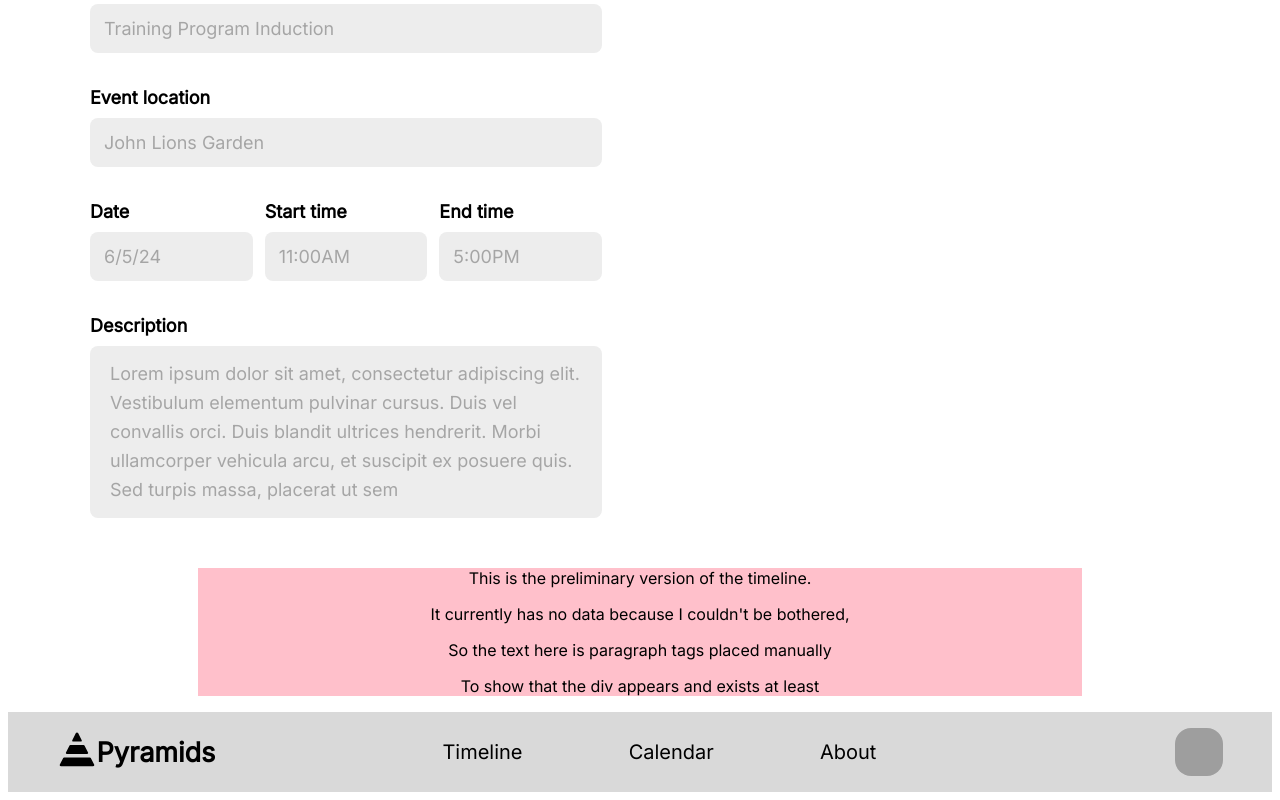
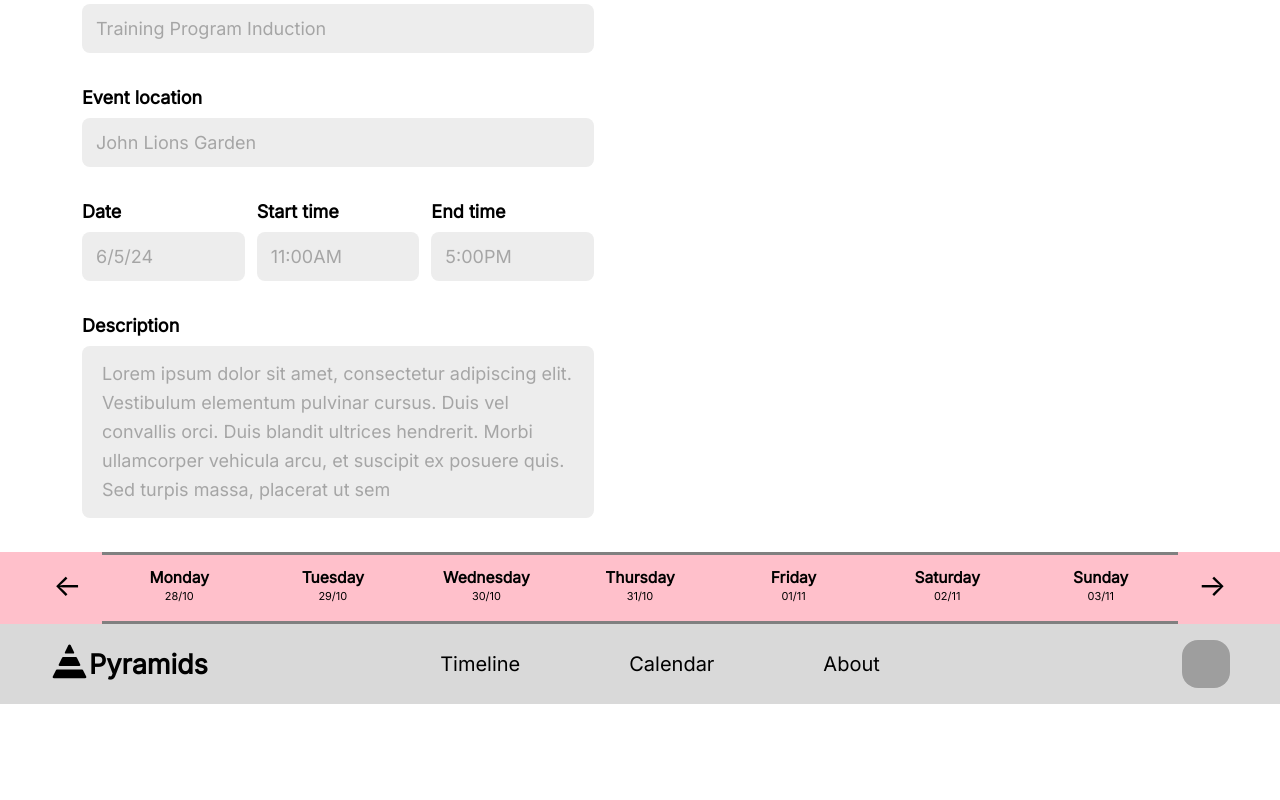
Before and after one commit to devsoc-unsw/trainee-fool-24t3, a React (Vite) app in the folder frontend/: page / in a window 1280 px wide. Shown: the part 1139-1939 px from the top of the page. After the commit the page ends 1843 px from the top, so only its background shows below. Built offline with nearby package versions, Linux system fonts and the light colour scheme; grey boxes are pictures that could not be loaded.

Commit message:
added computation for dates and weekdays for timeline, both pretend dates and actual dates once they get added, except for displaying events. also added in the frontend pretties so that the timeline looks as close to figma as possible, except its pink because i need it to be not white to see it.

```diff
--- a/frontend/src/timeline.module.css
+++ b/frontend/src/timeline.module.css
@@ -1,9 +1,70 @@
+body {
+    margin: 0;
+    padding: 0;
+}
+
 .container {
-    background-color: pink;
     color: black;
     text-align: center;
-    height: 100%;
-    width: 70%;
-    margin-left: auto;
-    margin-right: auto;
 }
+
+.timelineBar {
+    z-index: 1;
+    padding: 0;
+    margin: 0;
+    display: flex;
+    max-width: 100vw;
+    align-content: center;
+    background-color: pink;
+}
+
+.daysContainer {
+    width: 84vw;
+    height: 9vh;
+    border-top: 0.4vh solid gray;
+    border-bottom: 0.4vh solid gray;
+    display: flex;
+}
+
+.arrowContainer {
+    width: 8vw;
+    height: 9vh;
+    font-size: 2.34vw;
+    vertical-align: center;
+    line-height: 8.4vh;
+}
+
+.arrowTextLeft {
+    padding: 0;
+    margin: 0;
+    margin-right: 20%;
+    text-align: right;
+}
+
+.arrowTextRight {
+    padding: 0;
+    margin: 0;
+    margin-left: 20%;
+    text-align: left;
+}
+
+.dayContainerBox {
+    padding: 0;
+    margin: 0;
+    width: 14.3%;
+}
+
+.weekdayText {
+    padding: 0;
+    margin: 0;
+    margin-top: 8.5%;
+    font-weight: 600;
+    font-size: 1.95vh;
+}
+
+.dateText {
+    padding: 0;
+    margin: 0;
+    margin-top: 1%;
+    font-size: 1.37vh;
+}
--- a/frontend/src/timeline.tsx
+++ b/frontend/src/timeline.tsx
@@ -7,6 +7,20 @@ import {
 
 const startDate = new Date(2024, 9, 28);
 const endDate = new Date(2024, 10, 1);
+const days = Array.from({ length: 7 }, (e, i) => {
+
+  e = 0; //straight up this line is just here to get rid of "value declared but not read" warning.
+  // it was bugging me
+
+  const date: Date = new Date(startDate.valueOf());
+
+  date.setDate(startDate.getDate() + i);
+
+  return {
+    date,
+    events: []
+  };
+});
 
 function Day(dayProps: DayInfo) {
 
@@ -24,24 +38,32 @@ function Timeline() {
   const currentTimeline: TimelineInfo = {
     startDate,
     endDate,
-    days: []
+    days
   };
+
   // Replace object above with function to retrieve timeline.
-
+  const getDate = function (day: DayInfo, options: { }): string {
+    return day.date.toLocaleDateString('en-GB', options);
+  }
   return (
     <div className={classes.container}>
       {
         currentTimeline.days.map((day: DayInfo) => Day(day))
       }
-      <p>This is the preliminary version of the timeline.</p>
-      <p>It currently has no data because I couldn't be bothered,</p>
-      <p>So the text here is paragraph tags placed manually</p>
-      <p>To show that the div appears and exists at least</p>
-    </div>
+     <div className={classes.timelineBar}>
+       <div className={classes.arrowContainer}><p className={classes.arrowTextLeft}>&larr;</p></div>
+       <div className={classes.daysContainer}>
+       {currentTimeline.days.map((day) => (
+        <div className={classes.dayContainerBox}>
+          <p className={classes.weekdayText}>{ getDate(day, { weekday: 'long' }) }</p>
+          <p className={classes.dateText}>{ getDate(day, { day: 'numeric', month: 'numeric' }) }</p>
+        </div>
+       ))}
+       </div>
+       <div className={classes.arrowContainer}><p className={classes.arrowTextRight}>&rarr;</p></div>
+     </div>
+   </div>
   );
 }
 
-
-
-
 export default Timeline;
```
